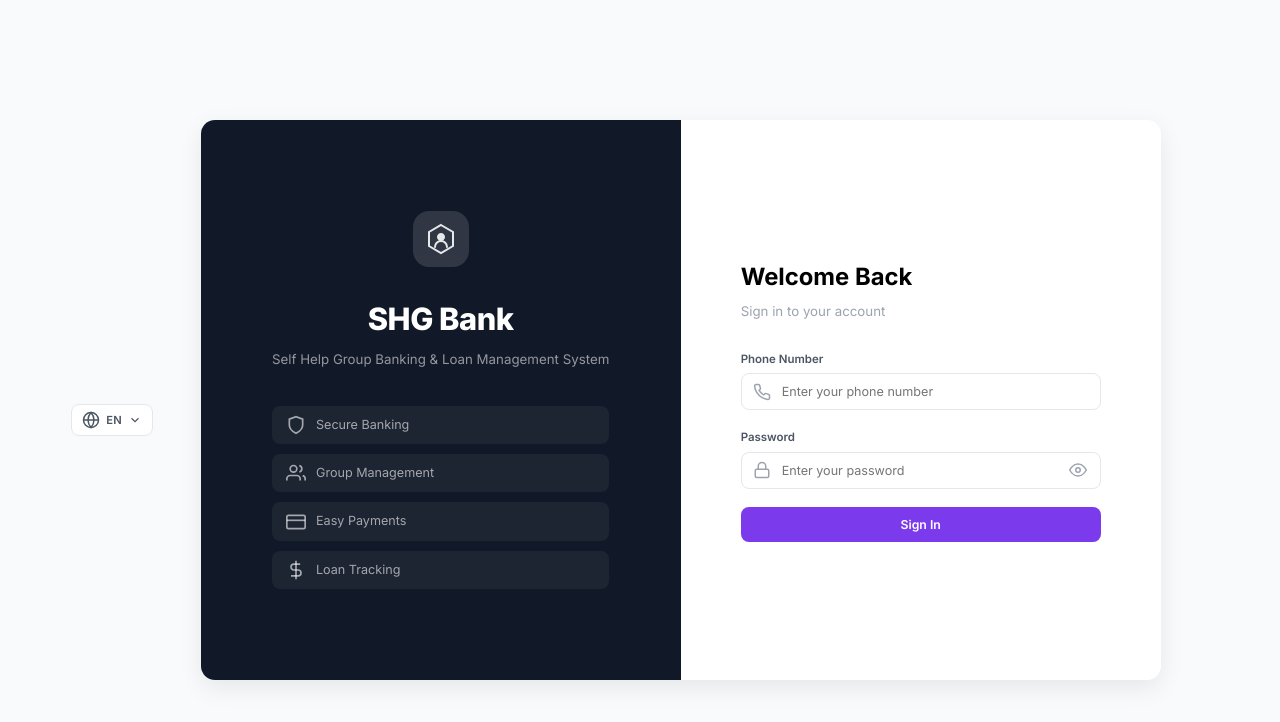
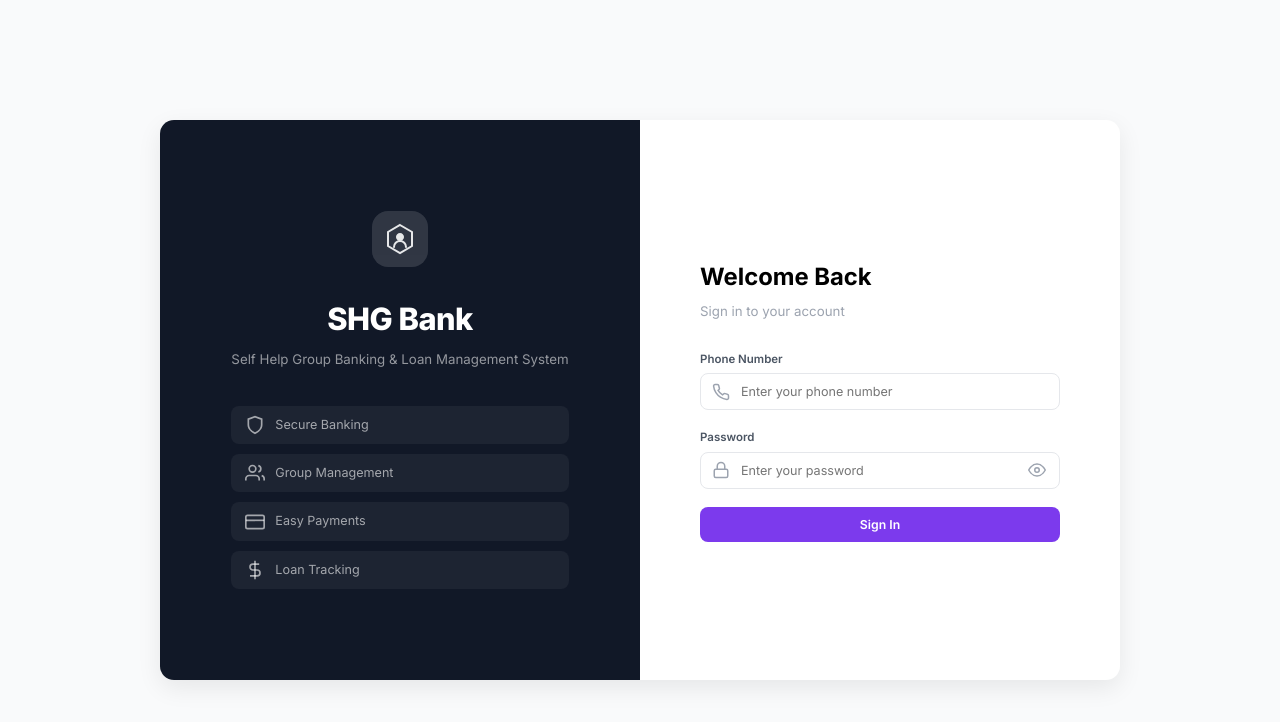
Before and after one commit to Rajesh81704/shg-bank, a FastAPI app: page / in a window 1280 px wide. Shown: the top 722 px of the page. Run offline with FastAPI, Linux system fonts and the light colour scheme.

Commit message:
Remove language toggle from login page
Removed language toggle section from the login page.

```diff
--- a/frontend/templates/index.html
+++ b/frontend/templates/index.html
@@ -14,27 +14,7 @@
 
     <!-- ==================== LOGIN PAGE ==================== -->
     <div id="loginPage" class="login-page">
-        <div class="login-lang-toggle lang-toggle" id="loginLangToggle">
-            <button class="lang-toggle-btn" id="loginLangToggleBtn" aria-label="Change language">
-                <svg width="18" height="18" viewBox="0 0 24 24" fill="none" stroke="currentColor" stroke-width="2"><circle cx="12" cy="12" r="10"/><line x1="2" y1="12" x2="22" y2="12"/><path d="M12 2a15.3 15.3 0 0 1 4 10 15.3 15.3 0 0 1-4 10 15.3 15.3 0 0 1-4-10 15.3 15.3 0 0 1 4-10z"/></svg>
-                <span id="loginLangToggleLabel">EN</span>
-                <svg class="lang-chevron" width="14" height="14" viewBox="0 0 24 24" fill="none" stroke="currentColor" stroke-width="2"><polyline points="6 9 12 15 18 9"/></svg>
-            </button>
-            <div class="lang-dropdown hidden" id="loginLangDropdown">
-                <button class="lang-option active" data-lang="en">
-                    <span class="lang-option-label">English</span>
-                    <span class="lang-option-code">EN</span>
-                </button>
-                <button class="lang-option" data-lang="hi">
-                    <span class="lang-option-label">हिन्दी</span>
-                    <span class="lang-option-code">HI</span>
-                </button>
-                <button class="lang-option" data-lang="ta">
-                    <span class="lang-option-label">தமிழ்</span>
-                    <span class="lang-option-code">TA</span>
-                </button>
-            </div>
-        </div>
+
         <div class="login-container">
             <div class="login-left">
                 <div class="login-branding">
```
